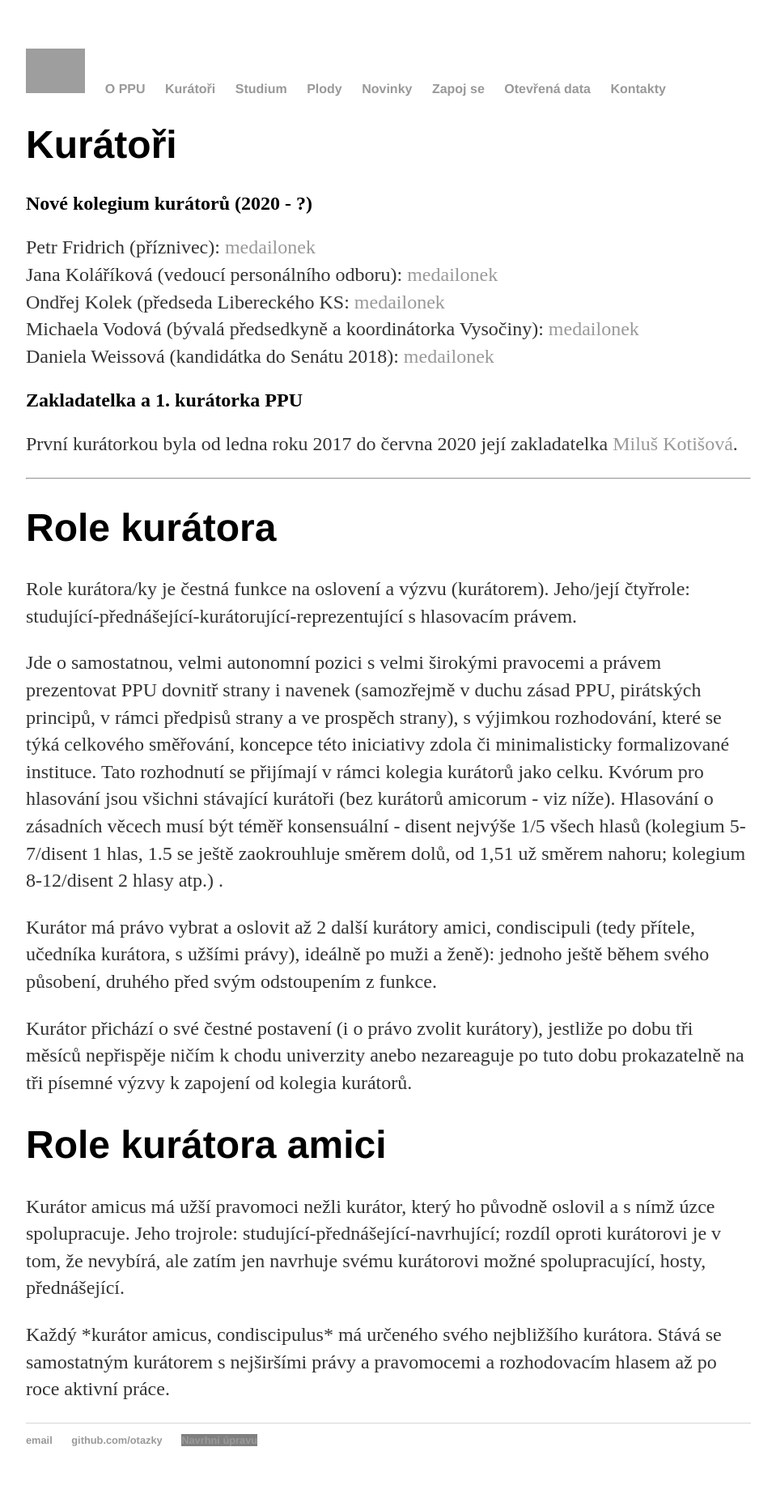
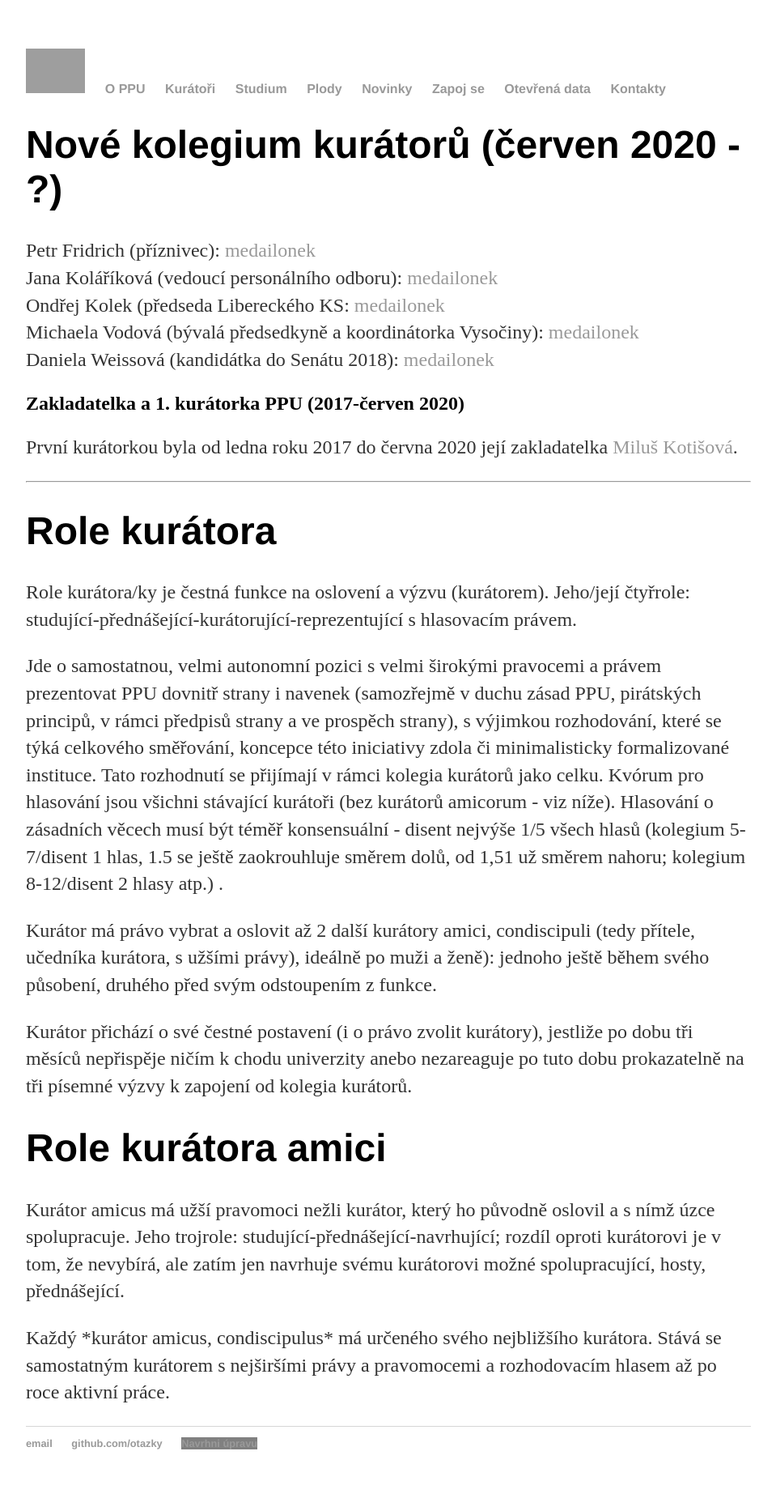
Before and after one commit to otazky/otazky.github.io, a Jekyll site: the page built from kuratori/index.html, in a window 1280 px wide. Shown: the whole page at 81% size, without its empty margins (160-1119 px from the left). Built offline with Jekyll 4.4.1, drawn with Linux system fonts in a browser that asks for light colours; grey boxes are pictures that could not be loaded.

Commit message:
Nadpis nový

```diff
--- a/kuratori/index.html
+++ b/kuratori/index.html
@@ -1,13 +1,12 @@
 ---
 layout: default
-title: Kurátoři
+title: Nové kolegium kurátorů (červen 2020 - ?)
 ---
 
 <h1>{{ page.title }}</h1>
 
 <div>
 
-  <h2> Nové kolegium kurátorů (2020 - ?)</h2>
  <p>
     Petr Fridrich (příznivec): <a href="https://www.smichologie.cz/o-ns">medailonek</a><br>
     Jana Koláříková (vedoucí personálního odboru): <a href="https://lide.pirati.cz/personProfile/192/">medailonek</a> <br>
@@ -16,7 +15,7 @@ title: Kurátoři
     Daniela Weissová (kandidátka do Senátu 2018): <a href="https://lide.pirati.cz/personProfile/284/">medailonek</a><br>
   </p>
 
- <h2> Zakladatelka a 1. kurátorka PPU</h2>
+ <h2> Zakladatelka a 1. kurátorka PPU (2017-červen 2020)</h2>
 <p>První kurátorkou byla od ledna roku 2017 do června 2020 její zakladatelka <a href="https://miluskotisova.wixsite.com/home">Miluš Kotišová</a>.</p>
 
   <hr>
```
